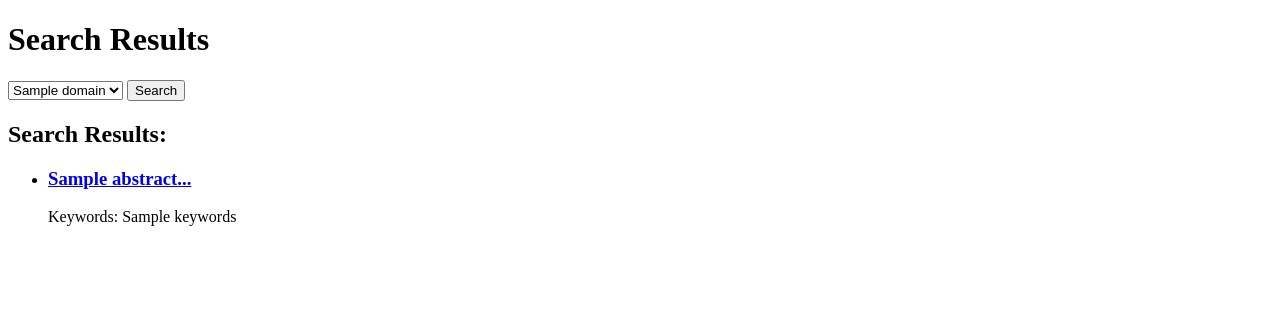
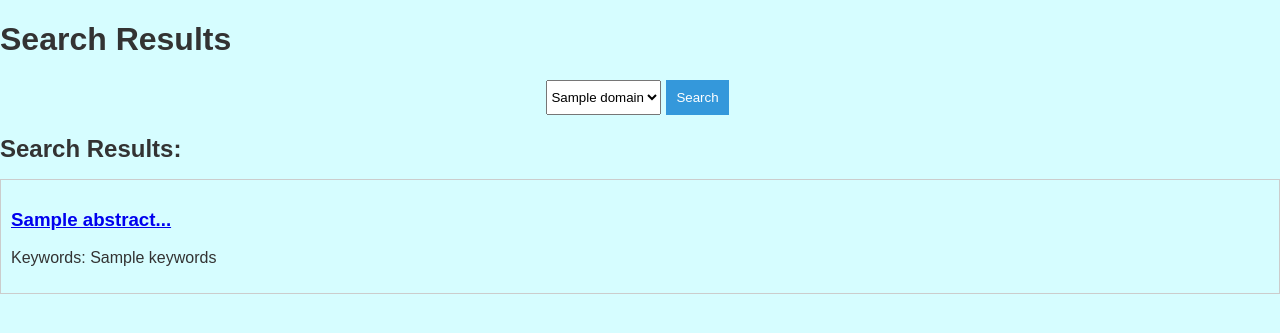
Before and after one commit to Felicien2B/hackathon-2023, a Flask app: template templates/index.html in a window 1280 px wide. Shown: the top 333 px of the page. Run offline with Flask 3, Linux system fonts and the light colour scheme; the template is opened without the code that fills it: most values are stand-ins (such as "Sample title", 1, 10 or a date in 2020); parts of the project's set-up code (start-up, migrations or seed data) failed here and were passed over.

Commit message:
Add styles

```diff
--- /dev/null
+++ b/static/styles.css
@@ -0,0 +1,81 @@
+/* Ajoutez ce code dans une balise <style> ou un fichier .css pour styliser votre application */
+
+/* Style général */
+body {
+    font-family: Arial, sans-serif;
+    margin: 0;
+    padding: 0;
+    background-color: #d6fdff;
+    color: #333;
+}
+
+.container {
+    width: 80%;
+    margin: 0 auto;
+    padding: 20px;
+}
+
+/* Formulaire de recherche */
+form {
+    display: flex;
+    justify-content: center;
+    margin-bottom: 20px;
+}
+
+input[type="text"],
+input[type="number"],
+input[type="submit"] {
+    padding: 10px;
+    margin: 0 5px;
+}
+
+input[type="submit"] {
+    background-color: #3498db;
+    color: white;
+    border: none;
+    cursor: pointer;
+}
+
+input[type="submit"]:hover {
+    background-color: #2980b9;
+}
+
+/* Résultats de recherche */
+h2 {
+    margin-bottom: 10px;
+}
+
+ul {
+    list-style: none;
+    padding: 0;
+}
+
+li {
+    border: 1px solid #ccc;
+    margin-bottom: 10px;
+    padding: 10px;
+}
+
+li:hover {
+    background-color: #f9f9f9;
+}
+
+/* Articles connexes */
+#relatedArticlesContent {
+    margin-top: 20px;
+}
+
+#relatedArticlesList {
+    list-style: none;
+    padding: 0;
+}
+
+#relatedArticlesList li {
+    border: none;
+    margin-bottom: 10px;
+    padding: 5px;
+}
+
+#relatedArticlesList li:hover {
+    background-color: #f0f0f0;
+}
--- a/templates/article.html
+++ b/templates/article.html
@@ -2,6 +2,7 @@
 <html>
 <head>
     <title>Article</title>
+    <link rel="stylesheet" href="{{ url_for('static', filename='styles.css') }}">
 </head>
 <body>
     <h1>Article</h1>
--- a/templates/index.html
+++ b/templates/index.html
@@ -4,6 +4,7 @@
     <meta charset="UTF-8">
     <meta name="viewport" content="width=device-width, initial-scale=1.0">
     <title>Search Results</title>
+    <link rel="stylesheet" href="{{ url_for('static', filename='styles.css') }}">
 </head>
 <body>
     <h1>Search Results</h1>
```
